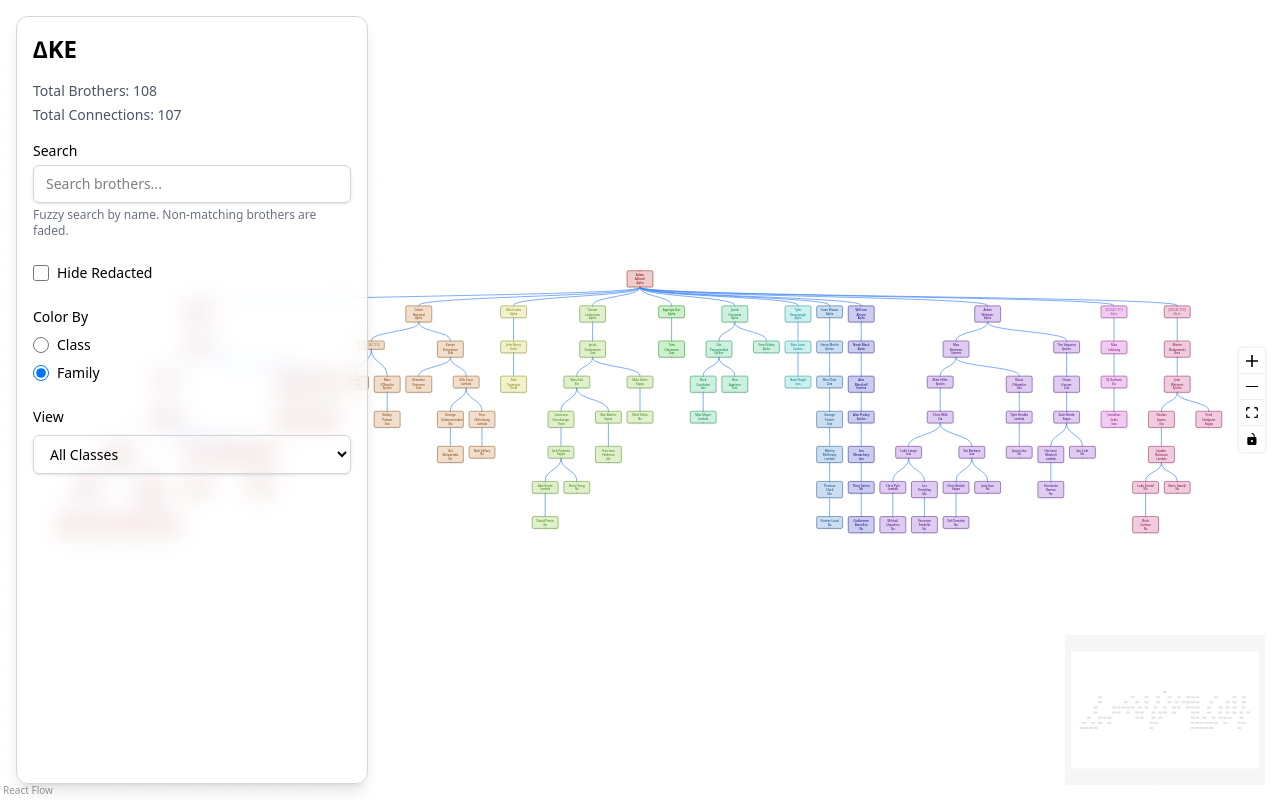
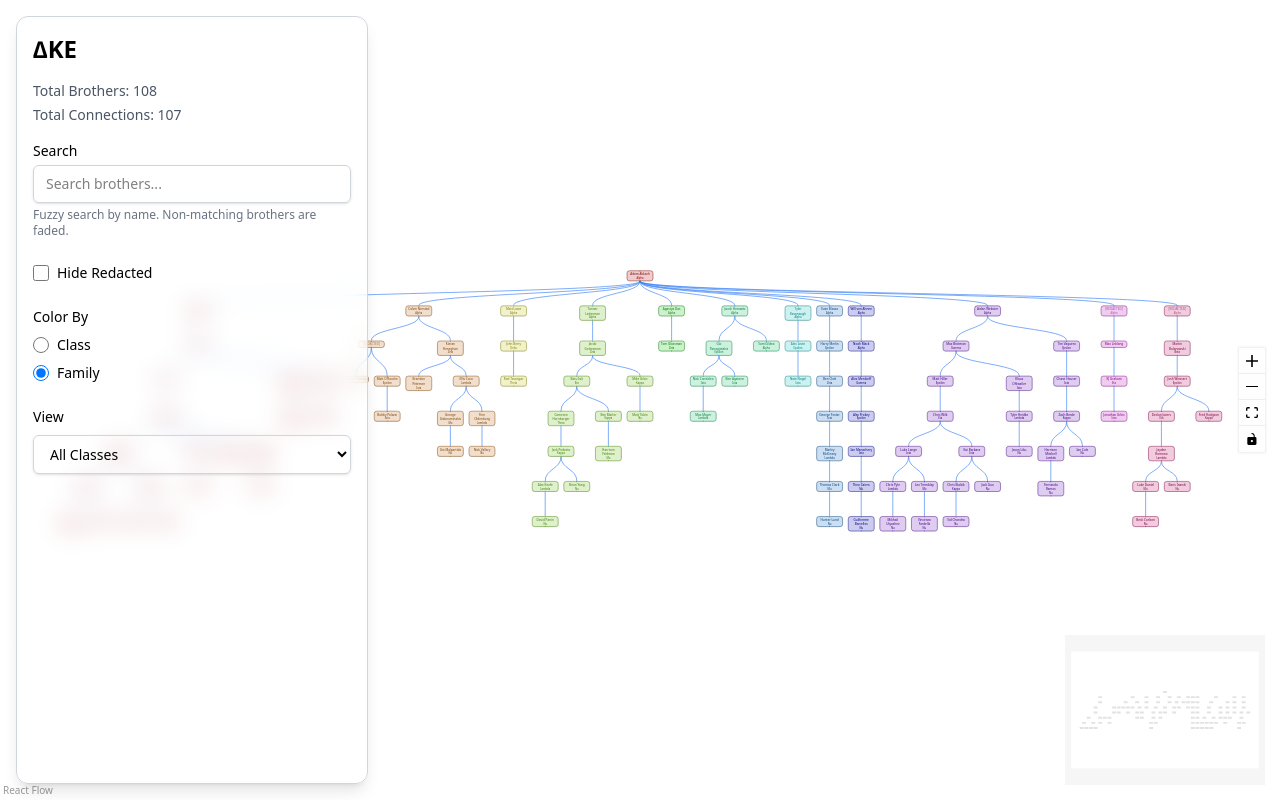
Before and after one commit to baris-inandi/dke-family-tree, a React (Vite) app: page / in a window 1280 px wide. Built offline with nearby package versions, Linux system fonts and the light colour scheme.

Commit message:
no redacted

```diff
--- a/src/FamilyTree/BrotherNode.tsx
+++ b/src/FamilyTree/BrotherNode.tsx
@@ -49,6 +49,7 @@ export const BrotherNode = ({
     name: string;
     class: string;
     faded?: boolean;
+    redactedFaded?: boolean;
     familyColor?: string;
     colorBy?: "class" | "family";
     isHighlighted?: boolean;
@@ -62,12 +63,14 @@ export const BrotherNode = ({
       : getClassColor(data.class);
 
   const faded = data.faded ?? false;
-  const opacity = faded ? 0.3 : 1.0;
+  const redactedFaded = data.redactedFaded ?? false;
+  // Combine both faded states: if either is true, reduce opacity
+  const opacity = faded || redactedFaded ? 0.15 : 1.0;
   const isHighlighted = data.isHighlighted ?? false;
 
   return (
     <div
-      className={`px-4 py-2 rounded-lg shadow-md border-2  min-w-[120px] text-center relative ${
+      className={`px-2 py-1 rounded-xl border-2 shadow-sm min-w-[100px] text-center relative ${
         isHighlighted ? "animate-pulse-scale" : ""
       }`}
       style={{
--- a/src/FamilyTree/FamilyTree.tsx
+++ b/src/FamilyTree/FamilyTree.tsx
@@ -88,11 +88,7 @@ function convertToFlowData(
 
     for (const brother of brothers) {
       const isRedacted = brother.name === "REDACTED";
-      const shouldSkipNode = hideRedacted && isRedacted;
-
-      let id: string | null = null;
-      if (!shouldSkipNode) {
-        id = `node-${nodeIdCounter++}`;
+      const id = `node-${nodeIdCounter++}`;
       nodeIds.push(id);
 
       // Class-based visibility
@@ -101,8 +97,11 @@ function convertToFlowData(
         brother.class === viewClass ||
         (viewClass === "All Classes" && brother.class === "unknown");
 
-        // Faded flag: only based on class filter, not search
+      // Faded flag: based on class filter
       const faded = !isTargetClass;
+
+      // Redacted faded: fade redacted nodes when hideRedacted is on
+      const redactedFaded = hideRedacted && isRedacted;
 
       // Calculate width needed for this subtree
       const subtreeWidth = calculateSubtreeWidth(brother, nodeSpacing);
@@ -116,6 +115,7 @@ function convertToFlowData(
           name: brother.name,
           class: brother.class,
           faded,
+          redactedFaded,
           familyColor: familyColors.get(brother) || getSequentialColor(0),
           colorBy,
         },
@@ -130,19 +130,12 @@ function convertToFlowData(
         }
         parentChildMap.get(parentId)!.push(id);
       }
-      }
 
-      // Process children (filter out redacted if needed)
-      const childrenToProcess = hideRedacted
-        ? brother.children.filter((child) => child.name !== "REDACTED")
-        : brother.children;
-
-      if (childrenToProcess.length > 0) {
-        // Use the current node as parent, or the original parent if we skipped this node
-        const effectiveParentId = id || parentId;
+      // Process children (always traverse all children)
+      if (brother.children.length > 0) {
         const childrenResult = createTree(
-          childrenToProcess,
-          effectiveParentId,
+          brother.children,
+          id,
           level + 1,
           currentX,
           levelY + levelHeight
```
Also changed, not shown: assets/image-98643585-b670-4c5b-8140-70e15f899f91.png (added), assets/image-a818e856-fec4-45dc-91c7-0036d706bf7a.png (added). Lines whose indentation alone changed are shown as unchanged.
